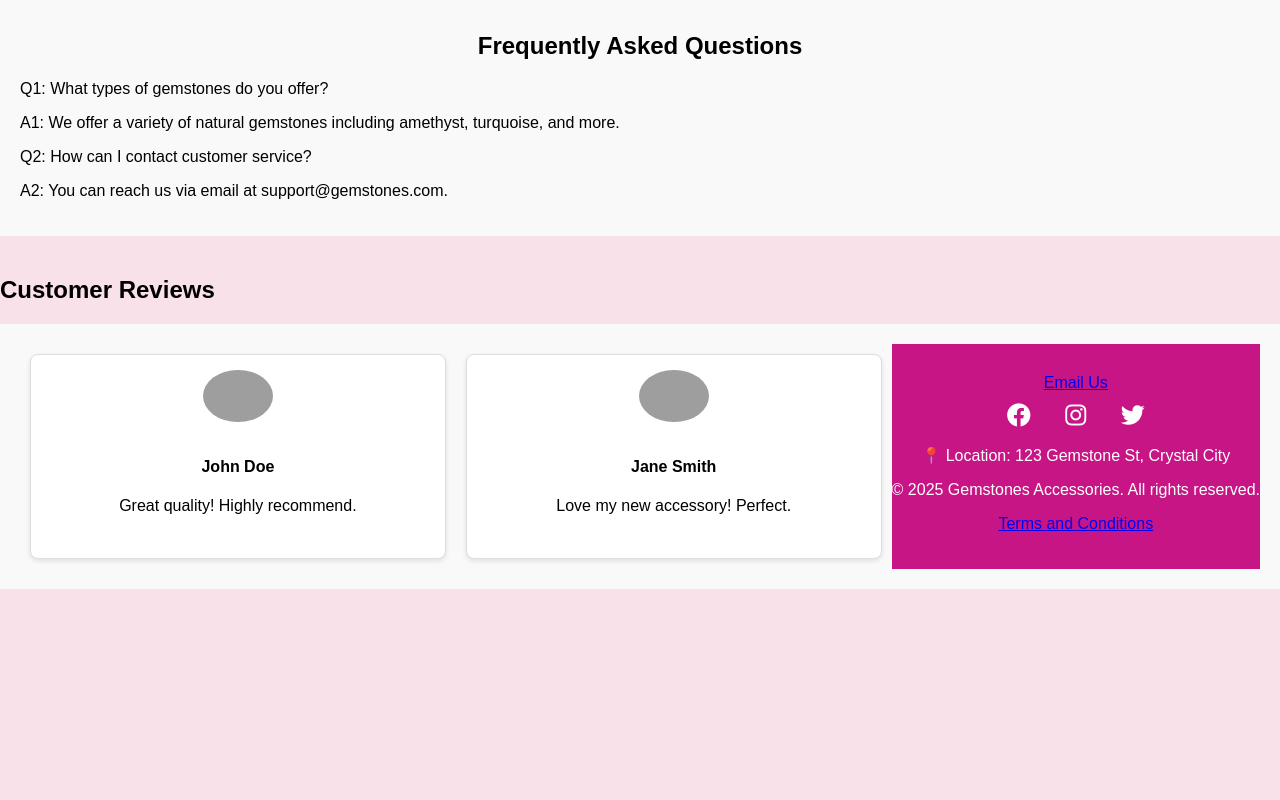
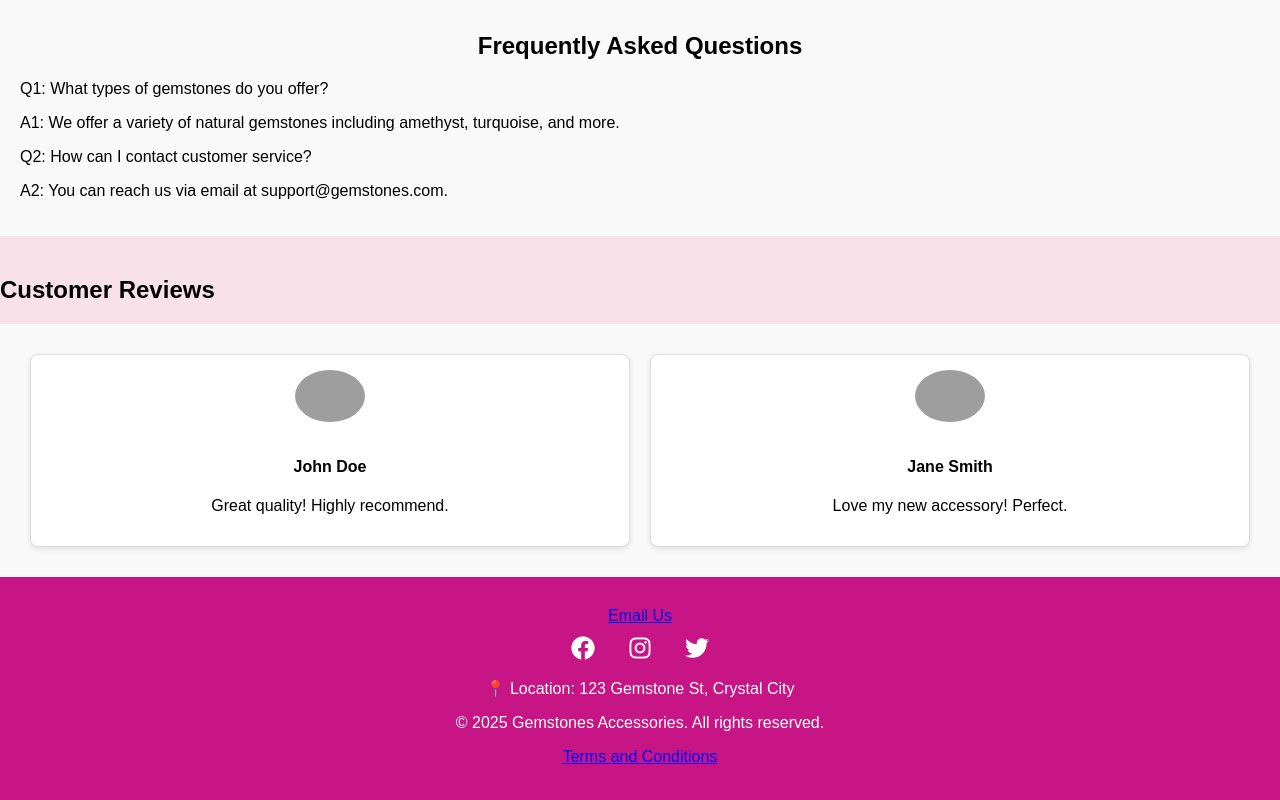
Before and after one commit to RS938/website, a plain HTML site: page index.html in a window 1280 px wide. Shown: the part 983-1783 px from the top of the page. Before the commit the page ends 1572 px from the top, so only its background shows below. Drawn offline with Linux system fonts and the light colour scheme; grey boxes are pictures that could not be loaded.

Commit message:
Update index.html

```diff
--- a/index.html
+++ b/index.html
@@ -122,7 +122,6 @@
             }
         }
     </style>
-
 </head>
 <body>
 
@@ -166,7 +165,6 @@
         <h3>Sapphire Pendant</h3>
         <p>$55</p>
     </div>
-
 </section>
 
 <section id="faq" class="faq">
@@ -176,7 +174,8 @@
     <p>Q2: How can I contact customer service?</p>
     <p>A2: You can reach us via email at support@gemstones.com.</p>
 </section>
-    <div class="review-section">
+
+<div class="review-section" id="reviews">
     <h2>Customer Reviews</h2>
     <div class="reviews">
         <div class="review-card">
@@ -189,6 +188,9 @@
             <h4>Jane Smith</h4>
             <p>Love my new accessory! Perfect.</p>
         </div>
+    </div>
+</div>
+
 <footer>
     <div class="footer-links">
         <a href="mailto:info@gemstones.com">Email Us</a>
```
Lines whose indentation alone changed are shown as unchanged.
